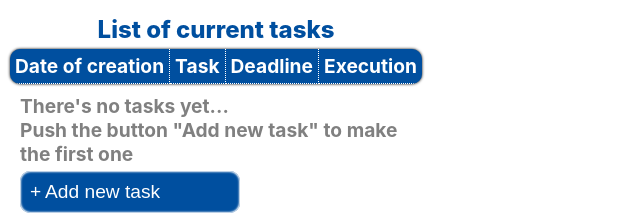
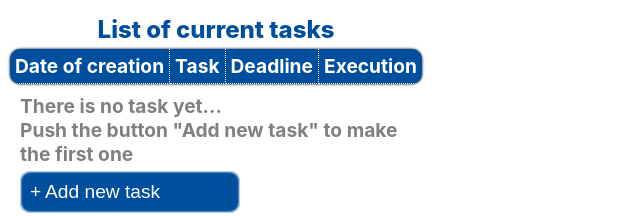
Before and after one commit to GorkinN/toDo, a React (Create React App) app in the folder my-app/: page / in a window 1280 px wide. Shown: the top 216 px of the page, without its empty margins (0-640 px from the left). Built offline with nearby package versions, Linux system fonts and the light colour scheme.

Commit message:
msg correction

```diff
--- a/my-app/src/component/toDoList/toDoList.js
+++ b/my-app/src/component/toDoList/toDoList.js
@@ -38,7 +38,7 @@ class ToDoList extends React.Component {
     }
     render () {
         let noTasksMessage = (!this.state.taskList.length)?
-        <p className='noTasksMessage'>There's no tasks yet...<br/>
+        <p className='noTasksMessage'>There is no task yet...<br/>
         Push the button "Add new task" to make the first one
         </p> :null;
         return (
```
